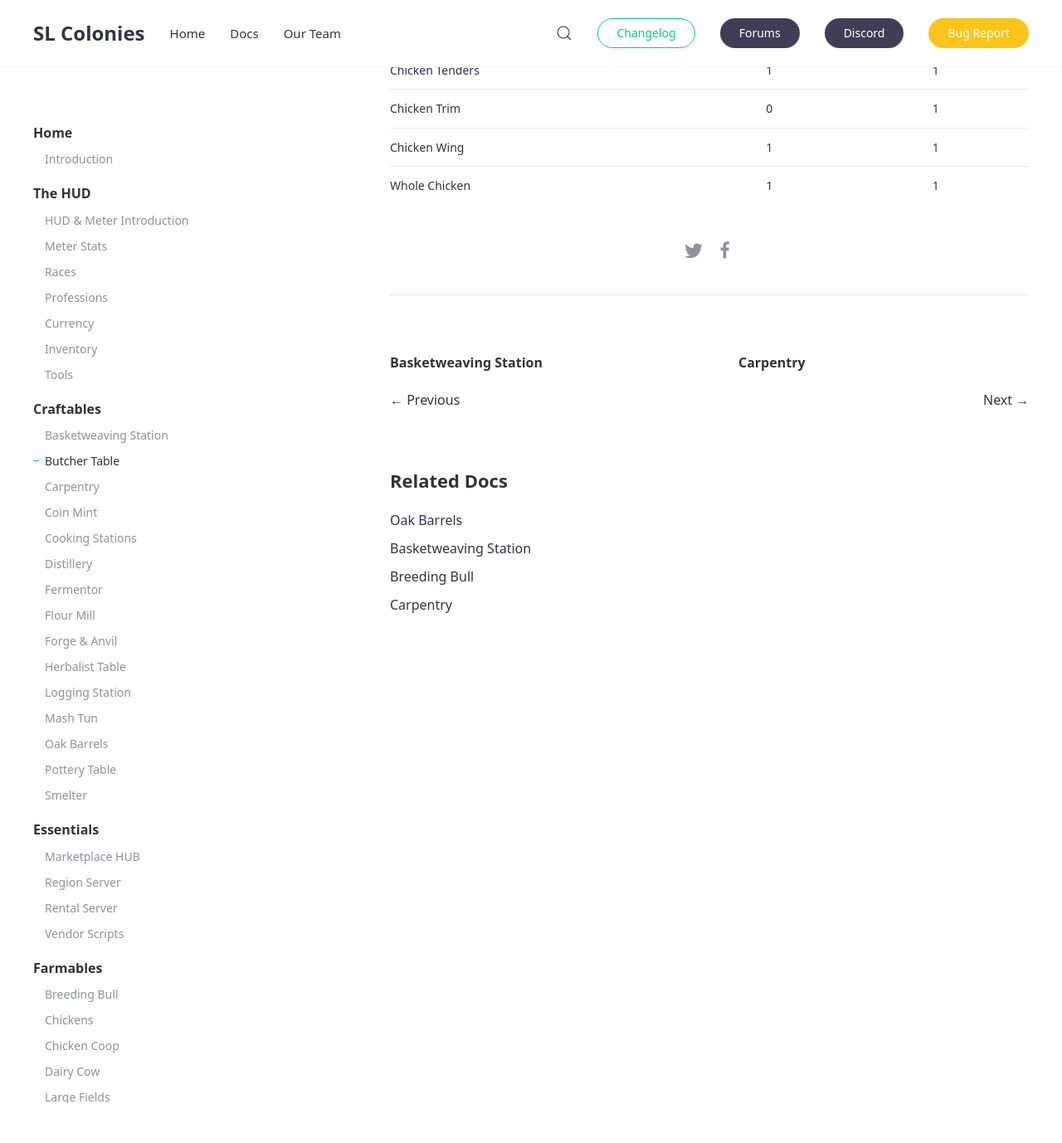
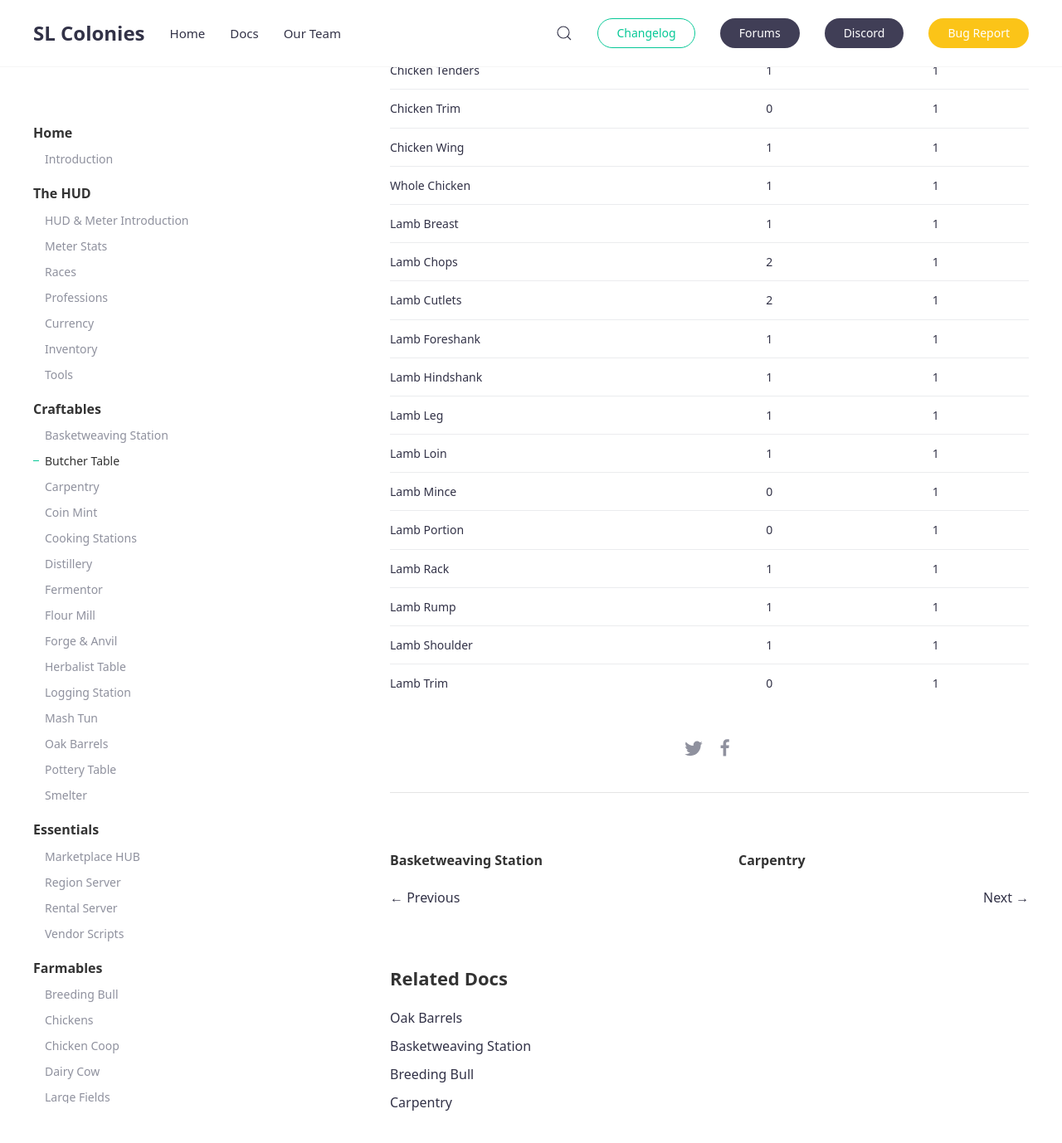
Before and after one commit to SLColonies/Public, a Jekyll site: the page built from _docs/butcher.md, in a window 1280 px wide and 1400 px high, scrolled down 1526 px. Shown: the top 1378 px of the window at 83% size. Built offline with Jekyll 4.4.1, drawn with Linux system fonts in a browser that asks for light colours; comment, search, counter and statistics services are not loaded.

Commit message:
Update butcher.md

```diff
--- a/_docs/butcher.md
+++ b/_docs/butcher.md
@@ -32,3 +32,16 @@ The Butcher Table is a crafting station made for the Butcher profession of SL Co
 | Chicken Trim          |   0   |     1       |
 | Chicken Wing          |   1   |     1       |
 | Whole Chicken         |   1   |     1       |
+| Lamb Breast           |   1   |     1       |
+| Lamb Chops            |   2   |     1       |
+| Lamb Cutlets          |   2   |     1       |
+| Lamb Foreshank        |   1   |     1       |
+| Lamb Hindshank        |   1   |     1       |
+| Lamb Leg              |   1   |     1       |
+| Lamb Loin             |   1   |     1       |
+| Lamb Mince            |   0   |     1       |
+| Lamb Portion          |   0   |     1       |
+| Lamb Rack             |   1   |     1       |
+| Lamb Rump             |   1   |     1       |
+| Lamb Shoulder         |   1   |     1       |
+| Lamb Trim             |   0   |     1       |
```
